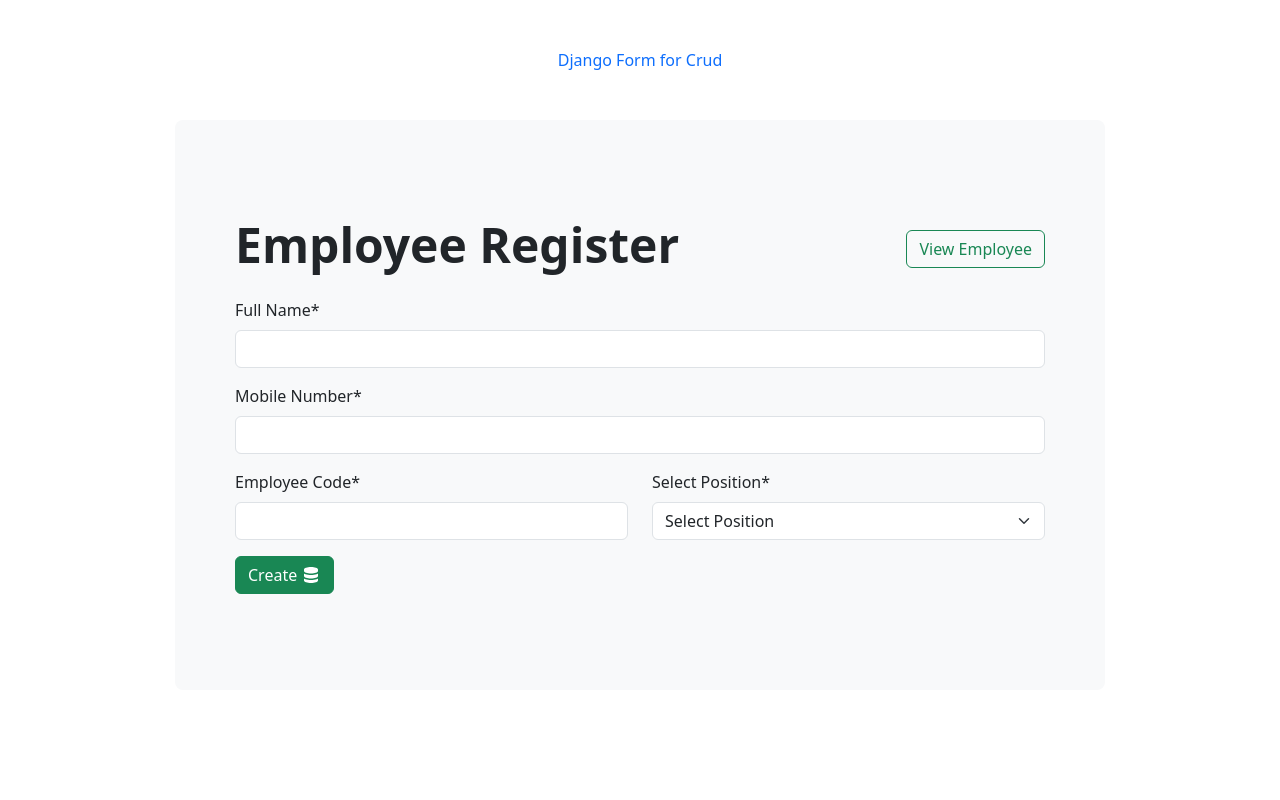
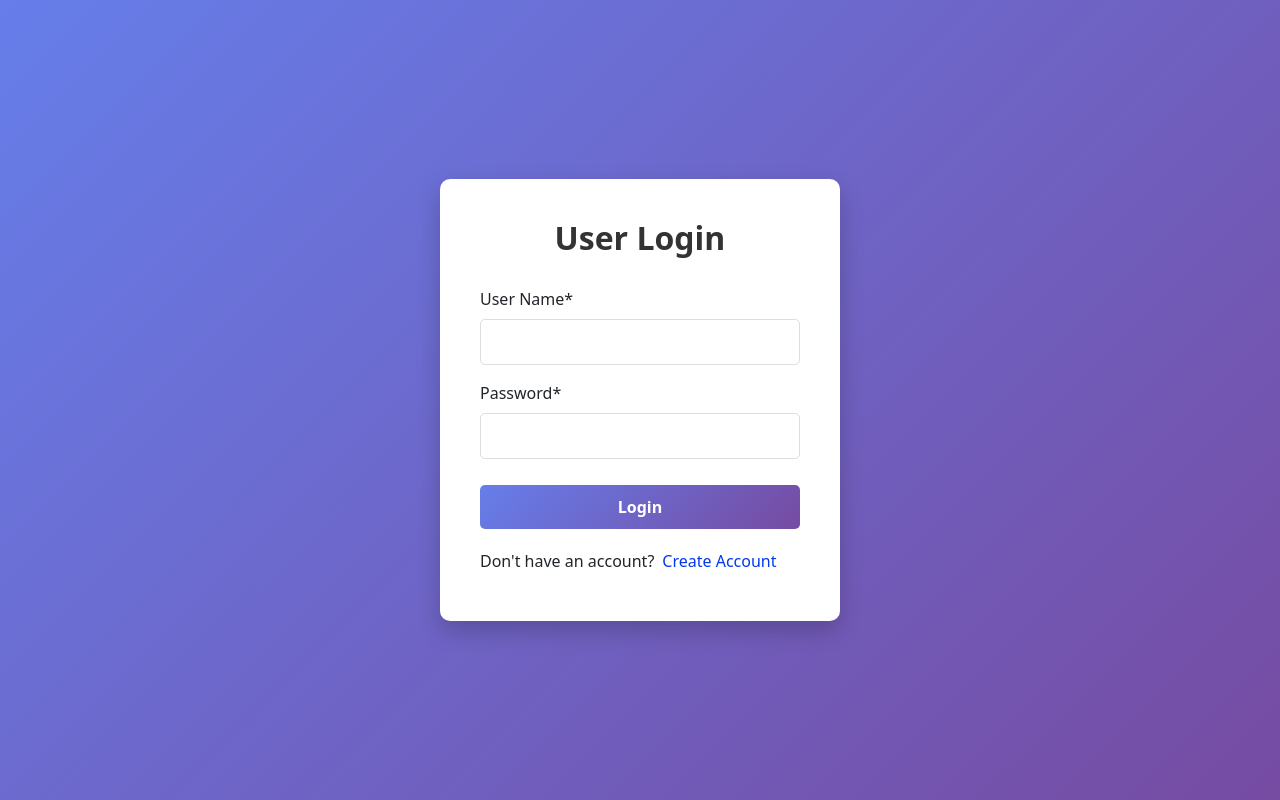
Before and after one commit to piere05/django, a Django app: page / in a window 1280 px wide. Run offline with Django 5.2, Linux system fonts and the light colour scheme; data that the repository does not hold is empty; some libraries are stand-ins or nearby versions.

Commit message:
as of 21

```diff
--- a/empreg/forms.py
+++ b/empreg/forms.py
@@ -1,7 +1,7 @@
 
 from django import forms
 
-from .models import Employee
+from .models import *
 
 class EmployeeForm(forms.ModelForm):
 
@@ -21,3 +21,29 @@ class EmployeeForm(forms.ModelForm):
     def __init__(self, *args, **kwargs):
         super(EmployeeForm,self).__init__(*args, **kwargs)
         self.fields['position'].empty_label = "Select Position" # type: ignore
+
+
+
+
+class LoginForm(forms.ModelForm):
+    class Meta:
+        model =user_reg
+        fields= ('username' , 'password')
+        labels= {
+            'username' : 'User Name',
+            'password' : 'Password',
+
+        }
+
+
+
+
+class regForm(forms.ModelForm):
+    class Meta:
+        model =user_reg
+        fields= ('username' , 'password')
+        labels= {
+            'username' : 'User Name',
+            'password' : 'Password',
+
+        }
--- a/empreg/models.py
+++ b/empreg/models.py
@@ -16,3 +16,16 @@ class Employee(models.Model):
     emp_code = models.CharField(max_length=255)
     mobile = models.CharField(max_length=255)
     position = models.ForeignKey(Position, on_delete=models.CASCADE)
+
+
+
+class user_reg(models.Model):
+    username = models.CharField(max_length=255, unique=True)
+    user_type = models.CharField(max_length=255)
+    name = models.CharField(max_length=255)
+    password = models.CharField(max_length=255)
+    status = models.SmallIntegerField(default=1)
+    created_datetime = models.DateTimeField(auto_now_add=True)
+
+    class Meta:
+        db_table = "user_reg"
--- a/empreg/templates/emp_reg/emp_forms.html
+++ b/empreg/templates/emp_reg/emp_forms.html
@@ -38,7 +38,6 @@
                             {{ form.mobile|as_crispy_field }}
                         </div>
 
-
                         <div class="col-md-6">
                             {{ form.emp_code|as_crispy_field }}
                         </div>
@@ -49,7 +48,11 @@
                         </div>
 
                         <div class="col-md-6">
-        <button type="submit" class="btn btn-success">Create
+                            <button type="submit" class="btn btn-success">{% if form.instance.pk %}
+                                Update
+                                {% else %}
+                                Create
+                                {% endif %}
                                 <i class="fa-solid fa-database"></i>
                             </button>
 
--- /dev/null
+++ b/empreg/templates/index.html
@@ -0,0 +1,90 @@
+{% extends 'emp_reg/base.html' %}
+{% load crispy_forms_tags %}
+
+{% block content %}
+
+
+<style>
+    body {
+        background: linear-gradient(135deg, #667eea 0%, #764ba2 100%);
+        min-height: 100vh;
+        display: flex;
+        align-items: center;
+        justify-content: center;
+    }
+
+    .login-container {
+        background: white;
+        border-radius: 10px;
+        box-shadow: 0 10px 25px rgba(0, 0, 0, 0.2);
+        padding: 40px;
+        width: 100%;
+        max-width: 400px;
+    }
+
+    .login-title {
+        text-align: center;
+        margin-bottom: 30px;
+        color: #333;
+        font-weight: 600;
+    }
+
+    .form-control {
+        border-radius: 5px;
+        border: 1px solid #ddd;
+        padding: 10px 15px;
+        margin-bottom: 15px;
+    }
+
+    .form-control:focus {
+        border-color: #667eea;
+        box-shadow: 0 0 0 0.2rem rgba(102, 126, 234, 0.25);
+    }
+
+    .btn-login {
+        width: 100%;
+        padding: 10px;
+        background: linear-gradient(135deg, #667eea 0%, #764ba2 100%);
+        border: none;
+        border-radius: 5px;
+        color: white;
+        font-weight: 600;
+        margin-top: 10px;
+    }
+
+    .btn-login:hover {
+        opacity: 0.9;
+        color: white;
+    }
+
+    .register-link {
+        text-align: center;
+        margin-top: 20px;
+        display: flex;
+
+    }
+
+    .create {
+        color: rgb(0, 56, 240);
+        text-decoration: none;
+    }
+</style>
+
+<div class="login-container">
+    <h2 class="login-title">User Login</h2>
+    <form method="POST" autocomplete="off">
+
+        {% csrf_token %}
+        {{ form.username|as_crispy_field }}
+        {{ form.password|as_crispy_field }}
+        <button type="submit" class="btn btn-login">Login</button>
+    </form>
+    <div class="register-link">
+        <p class="mb-2 me-2">Don't have an account?</p>
+        <a href="{% url 'register' %}" class="create ">Create Account</a>
+    </div>
+</div>
+
+
+
+{% endblock content %}
--- a/empreg/urls.py
+++ b/empreg/urls.py
@@ -4,9 +4,11 @@ from . import views
 
 
 urlpatterns = [
-    path('', views.emp_form,name="insert"),
-    path('<int:id>/', views.emp_form,name="update"),
-    path('list/', views.emp_lits,name="view"),
-    path('delete/<int:id>/', views.emp_delete,name="delete"),
+    path('', views.loginpage,name="login"),
+    path('register/', views.loginpage,name="register"),
+    path('emp/', views.emp_form,name="insert"),
+    path('emp/<int:id>/', views.emp_form,name="update"),
+    path('emp/list/', views.emp_lits,name="view"),
+    path('emp/delete/<int:id>/', views.emp_delete,name="delete"),
 
 ]
--- a/empreg/views.py
+++ b/empreg/views.py
@@ -1,5 +1,5 @@
 from django.shortcuts import redirect, render
-from .forms import EmployeeForm
+from .forms import *
 from .models import Employee
 # Create your views here.
 def emp_lits(request):
@@ -30,3 +30,13 @@ def emp_delete(request,id=0):
     employee = Employee.objects.get(pk=id)
     employee.delete()
     return redirect('view')
+
+
+
+def loginpage(request):
+    form=LoginForm()
+    return render(request,'index.html', {'form' :form})
+
+
+def register(request):
+    return render(request,'register.html')
```
Also changed, not shown: empreg/templates/emp_reg/emp_list.html (+4 -3 lines), empreg/migrations/0002_user_reg.py (added), empreg/templates/register.html (added). Lines whose indentation alone changed are shown as unchanged.
